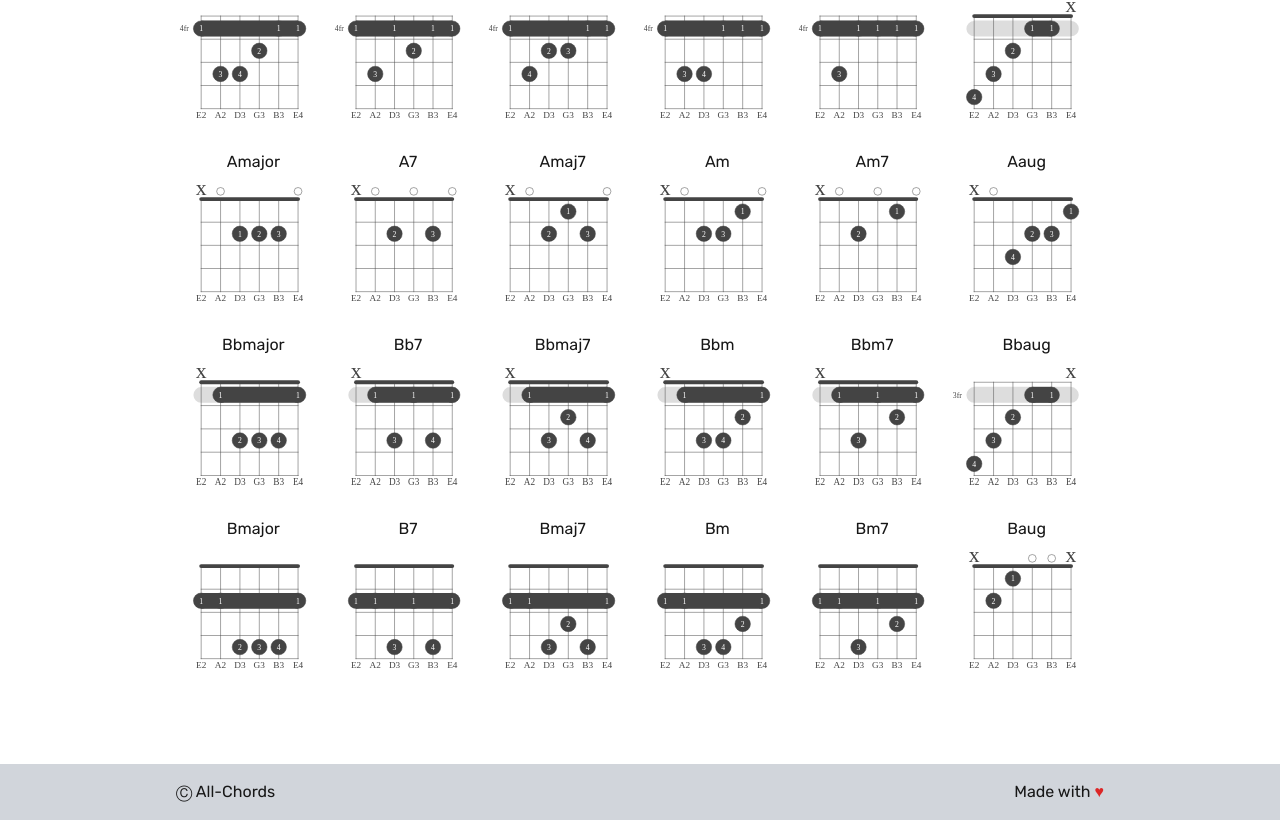
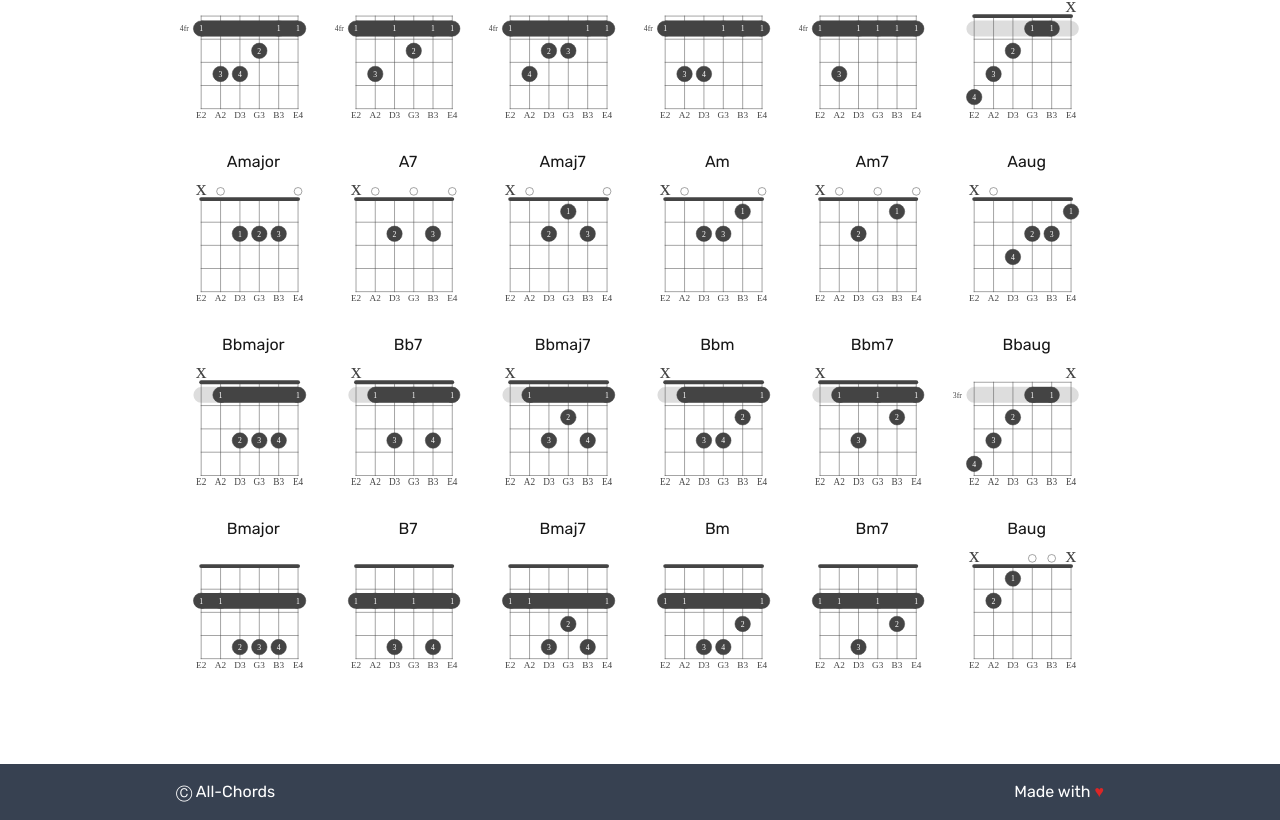
Before and after one commit to maafaishal/allchords-nuxt, a Nuxt app: page /guitar-chords in a window 1280 px wide. Shown: the part 1749-2569 px from the top of the page. Built offline with nearby package versions, Linux system fonts and the light colour scheme.

Commit message:
style: footer color

```diff
--- a/components/PageFooter.vue
+++ b/components/PageFooter.vue
@@ -1,5 +1,5 @@
 <template>
-  <footer class="w-full bg-gray-300">
+  <footer class="w-full bg-gray-700 text-white">
     <div class="container py-4 mx-auto flex justify-between">
       <p>Ⓒ All-Chords</p>
       <p>Made with <span class="text-red-600">♥</span></p>
```
